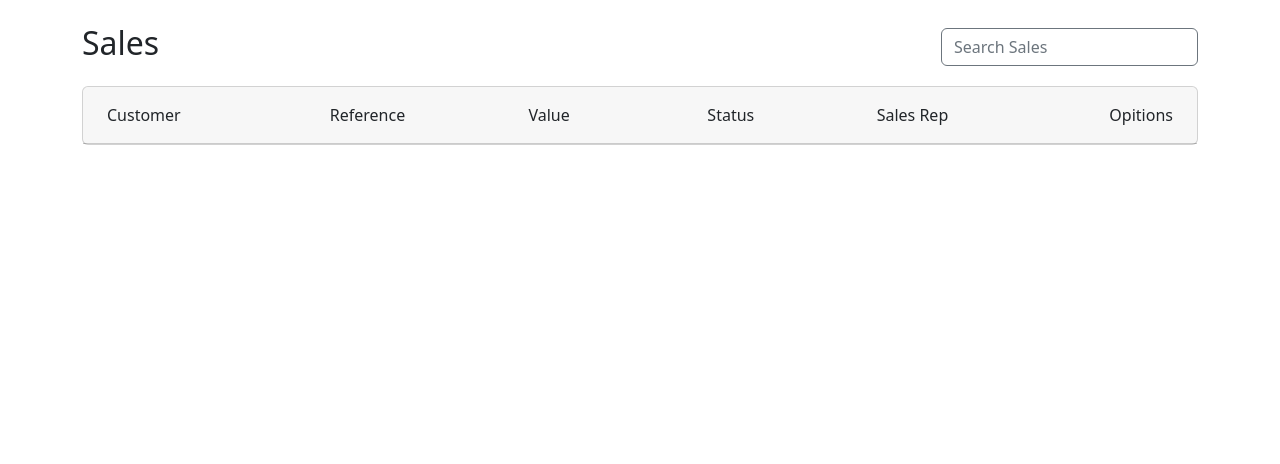
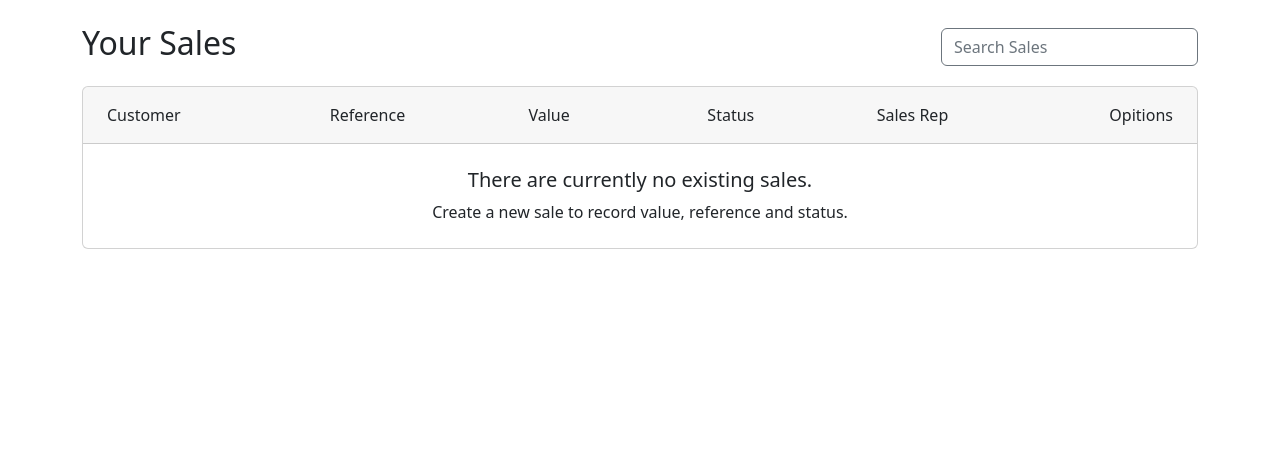
Before and after one commit to SeanConroy01/salesconnect, a Flask app: page /sale in a window 1280 px wide. Shown: the part 73-537 px from the top of the page. Run offline with Flask 2, Linux system fonts and the light colour scheme; the visitor is signed in with stand-in values (Sample User, id 1); data comes from the database, SQL or seed files in the repository; data that the repository does not hold is empty; some libraries are stand-ins or nearby versions.

Commit message:
Improve messaging anduser/admin sales views

```diff
--- a/src/routes/sale.py
+++ b/src/routes/sale.py
@@ -9,7 +9,11 @@ sale_routes = Blueprint('sale', __name__, template_folder='templates')
 @sale_routes.route('/sale')
 @login_required
 def get_sales():
-  return render_template("sales.html", title="Customers")
+  if current_user.role == "admin":
+    sales = Sale.query.all()
+  else:
+    sales = current_user.sales
+  return render_template("sales.html", title="Customers", sales=sales)
 
 @sale_routes.route("/new-sale/<int:customer_id>", methods=["GET", "POST"])
 @login_required
@@ -30,7 +34,7 @@ def new_sale(customer_id):
     return redirect(url_for("customer.show_customer", customer_id=customer_id))
   return render_template("make-sale.html", title="New Sale", customer_id=customer_id, form=form,  current_user=current_user)
 
-@sale_routes.route("/edit-contact/<int:sale_id>", methods=["GET", "POST"])
+@sale_routes.route("/edit-sale/<int:sale_id>", methods=["GET", "POST"])
 @login_required
 def edit_sale(sale_id):
   sale = Sale.query.get(sale_id)
@@ -49,7 +53,7 @@ def edit_sale(sale_id):
     return redirect(url_for("customer.show_customer", customer_id=sale.customer_id))
   return render_template("make-sale.html", title="Edit Contact", form=edit_form, is_edit=True, sale_id=sale.id)
 
-@sale_routes.route("/delete-contact/<int:sale_id>", methods=["GET"])
+@sale_routes.route("/delete-sale/<int:sale_id>", methods=["GET"])
 @login_required
 def delete_sale(sale_id):
   sale_to_delete = Sale.query.get(sale_id)
--- a/src/templates/sales.html
+++ b/src/templates/sales.html
@@ -3,7 +3,11 @@
 <div class="container">
 
   <div class="d-flex mb-2">
-    <h1 class="h2 py-2">Sales</h1>
+    {% if current_user.role == "admin": %}
+    <h1 class="h2 py-2">All Sales</h1>
+    {% else %}
+    <h1 class="h2 py-2">Your Sales</h1>
+    {% endif %}
     <div class="my-auto ms-auto">
       <div class="input-group">
         <input id="filter" type="text" class="form-control border-secondary" placeholder="Search Sales" aria-label="Search Sales">
@@ -44,7 +48,8 @@
         </div>
 
         <div class="card-body p-0">
-          {% for sale in current_user.sales %}
+        {% if sales %}
+          {% for sale in sales %}
             <div class="m-2 searchable">
               <div class="pb-2 px-3 pt-1 border-bottom ">
                 <div class="row">
@@ -70,6 +75,14 @@
               </div>
             </div>
           {% endfor %}
+          {% else %}
+          <div class="m-4">
+            <div class="text-center">
+              <h5 class="card-title">There are currently no existing sales.</h5>
+                <p>Create a new sale to record value, reference and status.</p>
+            </div>
+          </div>
+          {% endif %}
 
         </div>
       </div>
```
Also changed, not shown: src/routes/customer.py (+7 -0 lines), src/templates/customer.html (+20 -0 lines), src/templates/customers.html (+12 -2 lines).
